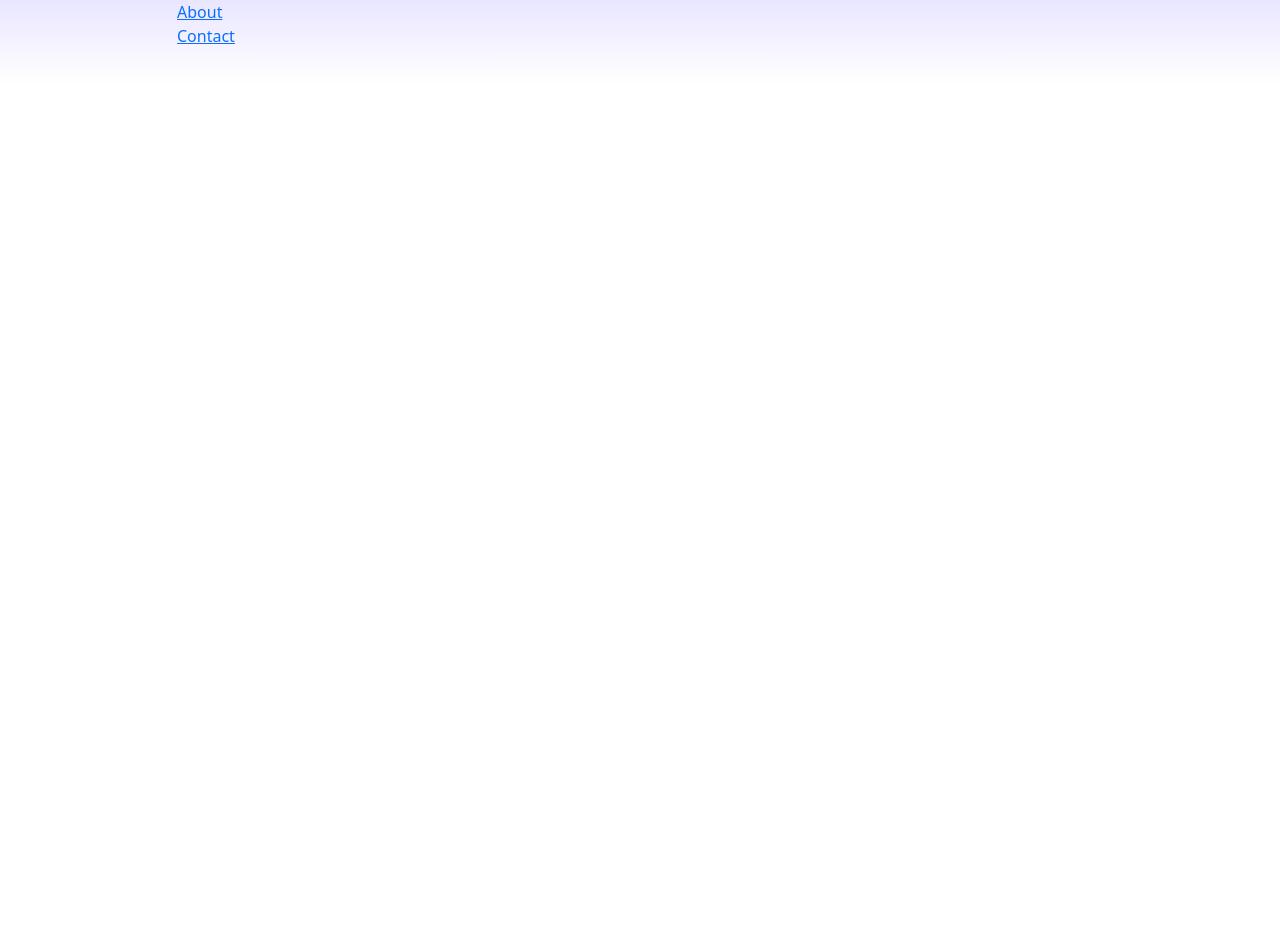
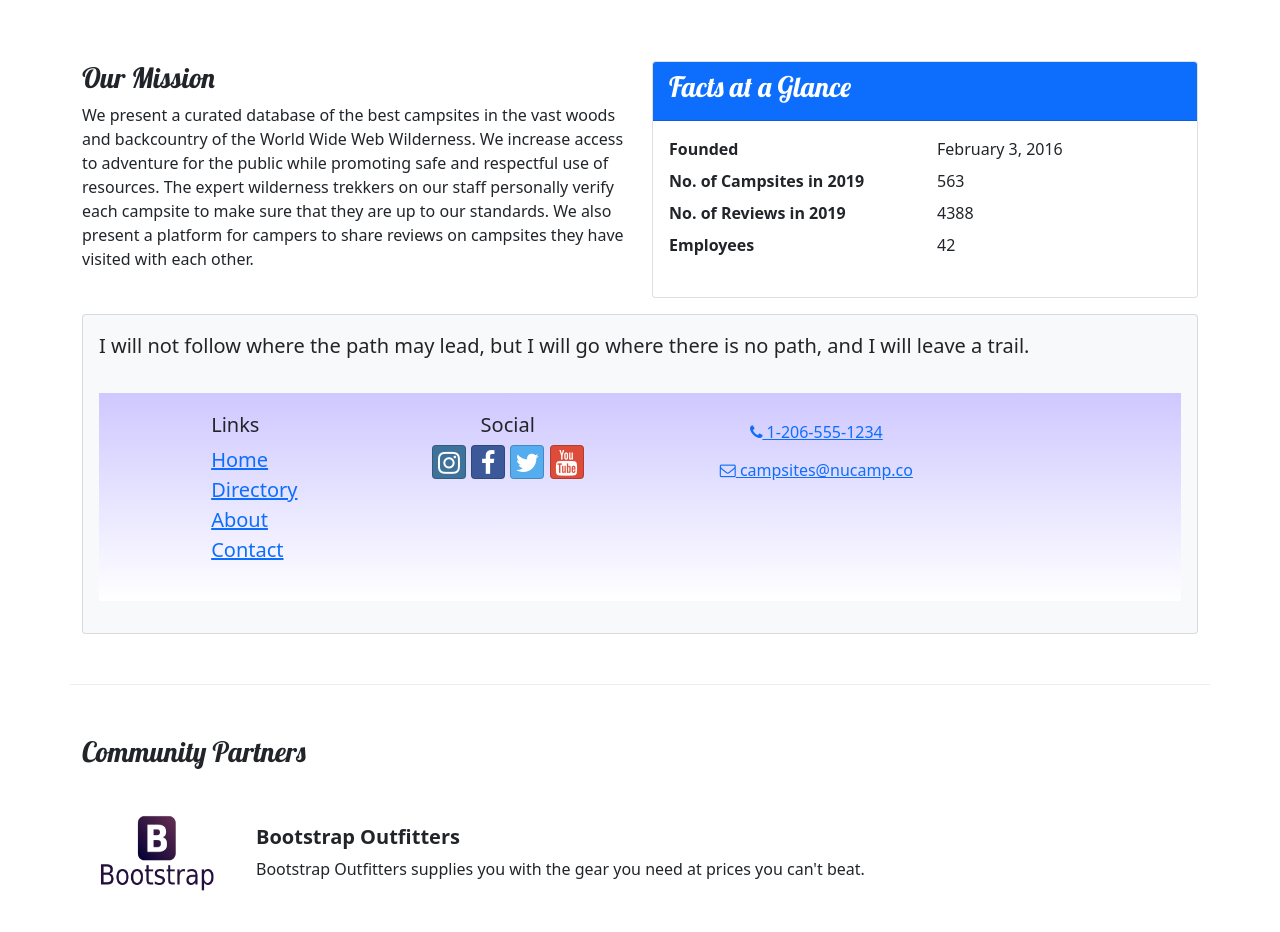
Before and after one commit to Calculus02/NucampReact, a React (Create React App) app in the folder 3-React/nucampsite/: page /about in a window 1280 px wide. Shown: the part 260-1192 px from the top of the page. Before the commit the page ends 800 px from the top, so only its background shows below. Built offline with nearby package versions, Linux system fonts and the light colour scheme.

Commit message:
Week 4 Workshop

```diff
--- a/3-React/nucampsite/src/App.js
+++ b/3-React/nucampsite/src/App.js
@@ -6,6 +6,7 @@
 import CampsitesDirectoryPage from './pages/CampsitesDirectoryPage';
 import CampsiteDetailPage from './pages/CampsiteDetailPage';
 import './App.css';
+import AboutPage from './pages/AboutPage';
 
 function App() {
     return (
@@ -16,6 +17,7 @@
                     <Route path='contact' element={<ContactPage />} />
                     <Route path='directory' element={<CampsitesDirectoryPage />} />
                     <Route path='directory/:campsiteId' element={<CampsiteDetailPage />} />
+                    <Route path='about' element={<AboutPage />} />
                 </Routes>
             <Footer />
         </div>
--- a/3-React/nucampsite/src/features/display/DisplayList.js
+++ b/3-React/nucampsite/src/features/display/DisplayList.js
@@ -2,9 +2,10 @@
 import DisplayCard from './DisplayCard';
 import { selectFeaturedCampsite } from '../campsites/campsitesSlice';
 import { selectFeaturedPromotion } from '../promotions/promotionsSlice';
+import { selectFeaturedPartners } from '../partners/partnersSlice';
 
 const DisplayList = () => {
-    const items = [selectFeaturedCampsite(), selectFeaturedPromotion()];
+    const items = [selectFeaturedCampsite(), selectFeaturedPromotion(), selectFeaturedPartners()];
 
     return (
         <Row>
--- /dev/null
+++ b/3-React/nucampsite/src/features/partners/Partner.js
@@ -0,0 +1,17 @@
+function Partner({partner}) {
+    if (partner) {
+        const { image, name, description } = partner
+        return (
+            <>
+                <img src={image} alt={name} style={{ width: '150px' }} />
+                <div className='m-4'>
+                <h5 className='fw-bold'>{name}</h5>
+                    {description}
+                </div>
+            </>
+         );
+    };
+    return null;
+};
+
+export default Partner;
--- /dev/null
+++ b/3-React/nucampsite/src/features/partners/PartnersList.js
@@ -0,0 +1,21 @@
+import { Col, Row } from 'reactstrap';
+import Partner from './Partner';
+import { selectAllPartners } from './partnersSlice';
+
+function PartnersList() {
+    const partners = selectAllPartners();
+    return (
+        <Col className='mt-4'>
+            <Row>
+                {partners.map((partner) => {
+                return (
+                    <div className='d-flex mb-5' key={partner.id}>
+                        <Partner partner={partner} />
+                    </div>
+                )})}
+            </Row>
+        </Col>
+    );
+};
+
+export default PartnersList;
--- /dev/null
+++ b/3-React/nucampsite/src/features/partners/partnersSlice.js
@@ -0,0 +1,9 @@
+import { PARTNERS } from '../../app/shared/PARTNERS';
+
+export const selectAllPartners = () => {
+    return PARTNERS;
+};
+
+export const selectFeaturedPartners = () => {
+    return PARTNERS.find((partners) => partners.featured);
+};
--- /dev/null
+++ b/3-React/nucampsite/src/pages/AboutPage.js
@@ -0,0 +1,71 @@
+import { Col, Row, Container, Card, CardBody, CardHeader, } from 'reactstrap';
+import SubHeader from '../components/SubHeader';
+import Footer from '../components/Footer';
+import PartnersList from '../features/partners/PartnersList';
+
+function AboutPage () {
+    return (
+        <Container>
+            <SubHeader current='About Us' />
+            <Row className='row-content'>
+                <Col sm='6'>
+                    <h3>Our Mission</h3>
+                    <p>
+                        We present a curated database of the best campsites in the
+                        vast woods and backcountry of the World Wide Web Wilderness.
+                        We increase access to adventure for the public while
+                        promoting safe and respectful use of resources. The expert
+                        wilderness trekkers on our staff personally verify each
+                        campsite to make sure that they are up to our standards. We
+                        also present a platform for campers to share reviews on
+                        campsites they have visited with each other.
+                    </p>
+                </Col>
+                <Col sm='6'>
+                    <Card>
+                        <CardHeader className='bg-primary text-white'>
+                            <h3>Facts at a Glance</h3>
+                        </CardHeader>
+                        <CardBody>
+                        <dl className='row'>
+                                <dt className='col-6'>Founded</dt>
+                                <dd className='col-6'>February 3, 2016</dd>
+                                <dt className='col-6'>No. of Campsites in 2019</dt>
+                                <dd className='col-6'>563</dd>
+                                <dt className='col-6'>No. of Reviews in 2019</dt>
+                                <dd className='col-6'>4388</dd>
+                                <dt className='col-6'>Employees</dt>
+                                <dd className='col-6'>42</dd>
+                            </dl>
+                        </CardBody>
+                    </Card>
+                </Col>
+                <Col>
+                    <Card className='bg-light mt-3'>
+                        <CardBody className='blockquote'>
+                            <p>I will not follow where the path may lead, but I
+                                    will go where there is no path, and I will leave
+                                    a trail.
+                            </p>
+                            <Footer className='blockquote-footer'>
+                                Muriel Strode,{' '}
+                                    <cite title='Source Title'>
+                                        "Wind-Wafted Wild Flowers" - The Open Court,
+                                        1903
+                                    </cite>
+                            </Footer>
+                        </CardBody>
+                    </Card>
+                </Col>
+            </Row>
+            <Row className='row-content'>
+                <Col xs='12'>
+                    <h3>Community Partners</h3>
+                </Col>
+                <PartnersList />
+            </Row>
+        </Container>
+    );
+};
+
+export default AboutPage;
```
Lines whose indentation alone changed are shown as unchanged.
